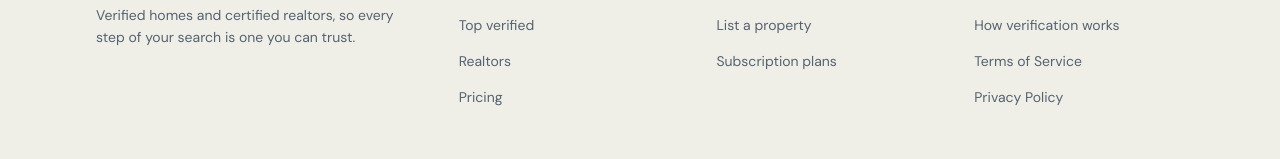
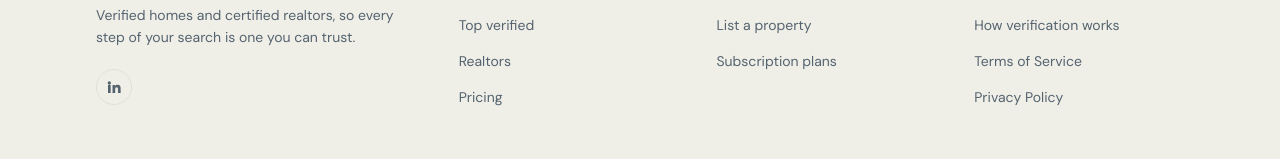
Before and after one commit to Inspectra-Web/inspectra-client-beta, a React (Vite) app: page / in a window 1280 px wide. Shown: the part 7911-8070 px from the top of the page. Built offline with nearby package versions, Linux system fonts and the light colour scheme; no server answers.

Commit message:
Link the INSPECTRA LinkedIn page from the footer

```diff
--- a/src/components/layout/Footer.tsx
+++ b/src/components/layout/Footer.tsx
@@ -41,6 +41,17 @@ export function Footer() {
             Verified homes and certified realtors, so every step of your search is one you
             can trust.
           </p>
+          <a
+            href="https://linkedin.com/company/inspectraproptech"
+            target="_blank"
+            rel="noopener noreferrer"
+            className="inline-flex size-9 items-center justify-center rounded-full border border-line text-muted transition-colors hover:border-brand/40 hover:text-ink"
+          >
+            <svg viewBox="0 0 24 24" fill="currentColor" className="size-4" aria-hidden>
+              <path d="M4.98 3.5a2.5 2.5 0 1 1 0 5 2.5 2.5 0 0 1 0-5ZM3 9h4v12H3V9Zm6.5 0h3.83v1.64h.06c.53-.95 1.84-1.96 3.78-1.96 4.04 0 4.79 2.54 4.79 5.85V21h-4v-5.66c0-1.35-.03-3.09-1.94-3.09-1.94 0-2.24 1.47-2.24 2.99V21h-4V9Z" />
+            </svg>
+            <span className="sr-only">INSPECTRA on LinkedIn</span>
+          </a>
         </div>
 
         {COLUMNS.map((col) => (
```
